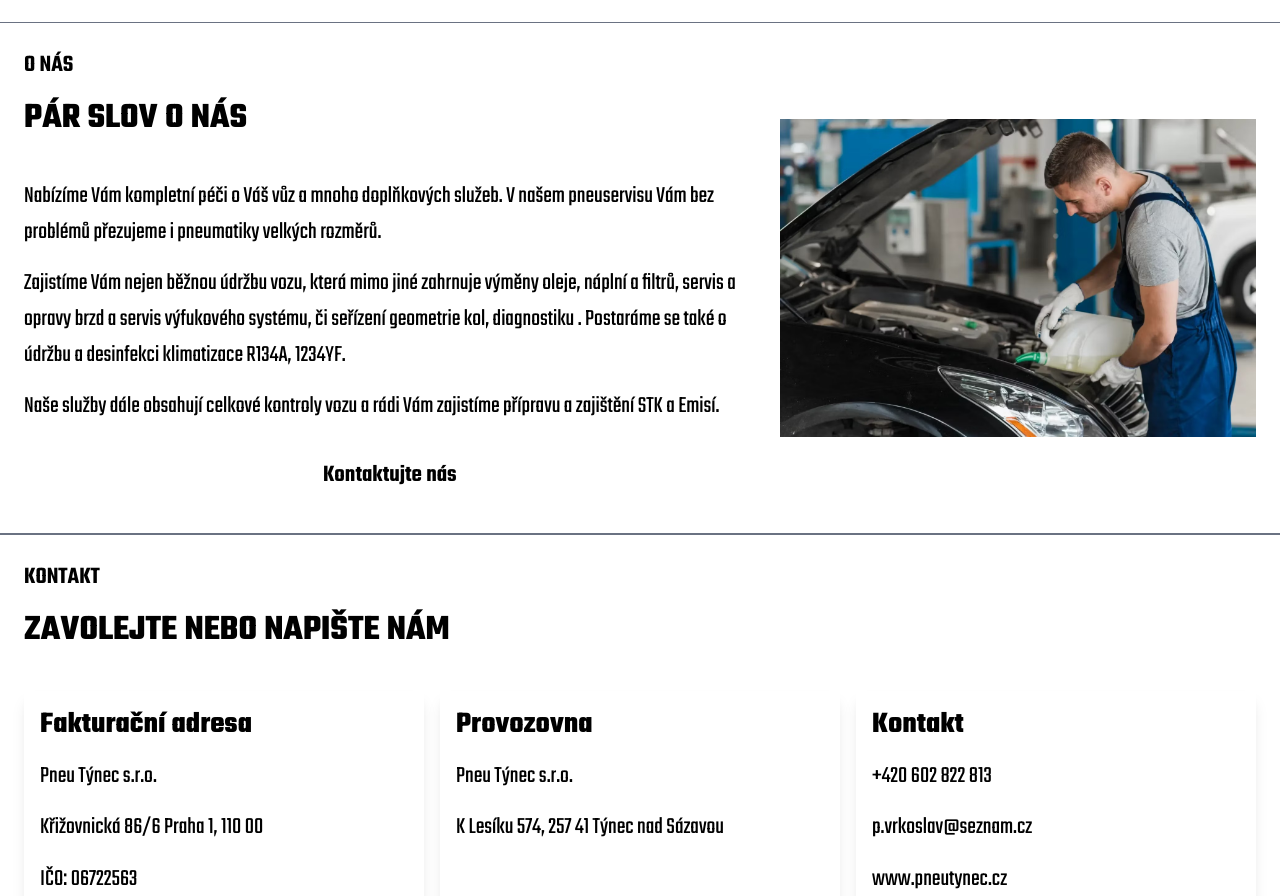
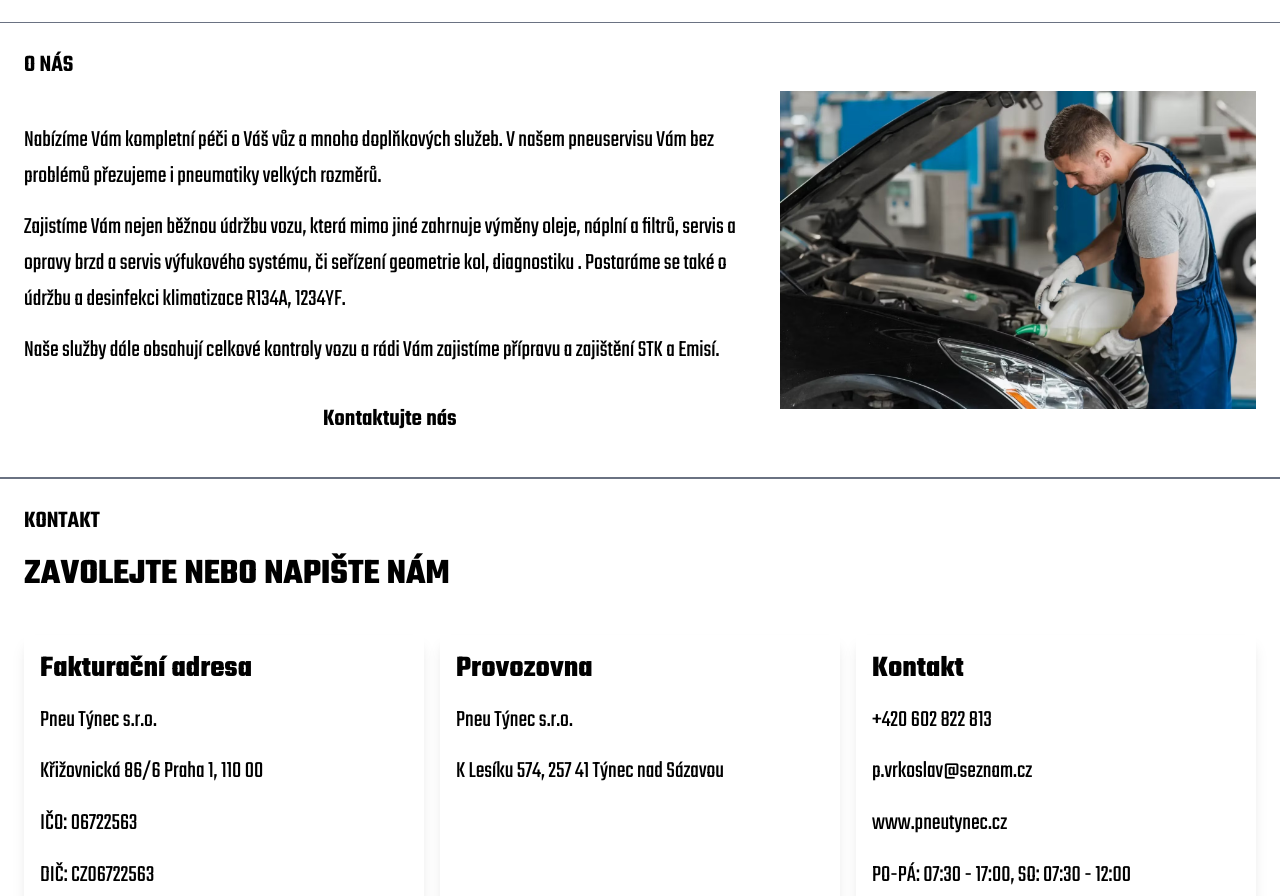
Before and after one commit to Keny2802/pneu-tynec, a Next.js app: page / in a window 1280 px wide. Shown: the part 2197-3093 px from the top of the page. Built offline with nearby package versions, Linux system fonts and the light colour scheme.

Commit message:
GIT REPORT ze dne 15:49-15:52 10-04-2026.
V sekci „o nás“ jsem odebral text „Pár slov o nás“.

```diff
--- a/src/app/sections/About.tsx
+++ b/src/app/sections/About.tsx
@@ -36,11 +36,11 @@ const About = (
                         className="uppercase">
                             O nás
                         </Text>
-                        <Text
+                        {/* <Text
                         type="sectionHeading"
                         className="uppercase">
                             Pár slov o nás
-                        </Text>
+                        </Text> */}
                         <Seperator variant="secondary" />
                         {
                             [
```
